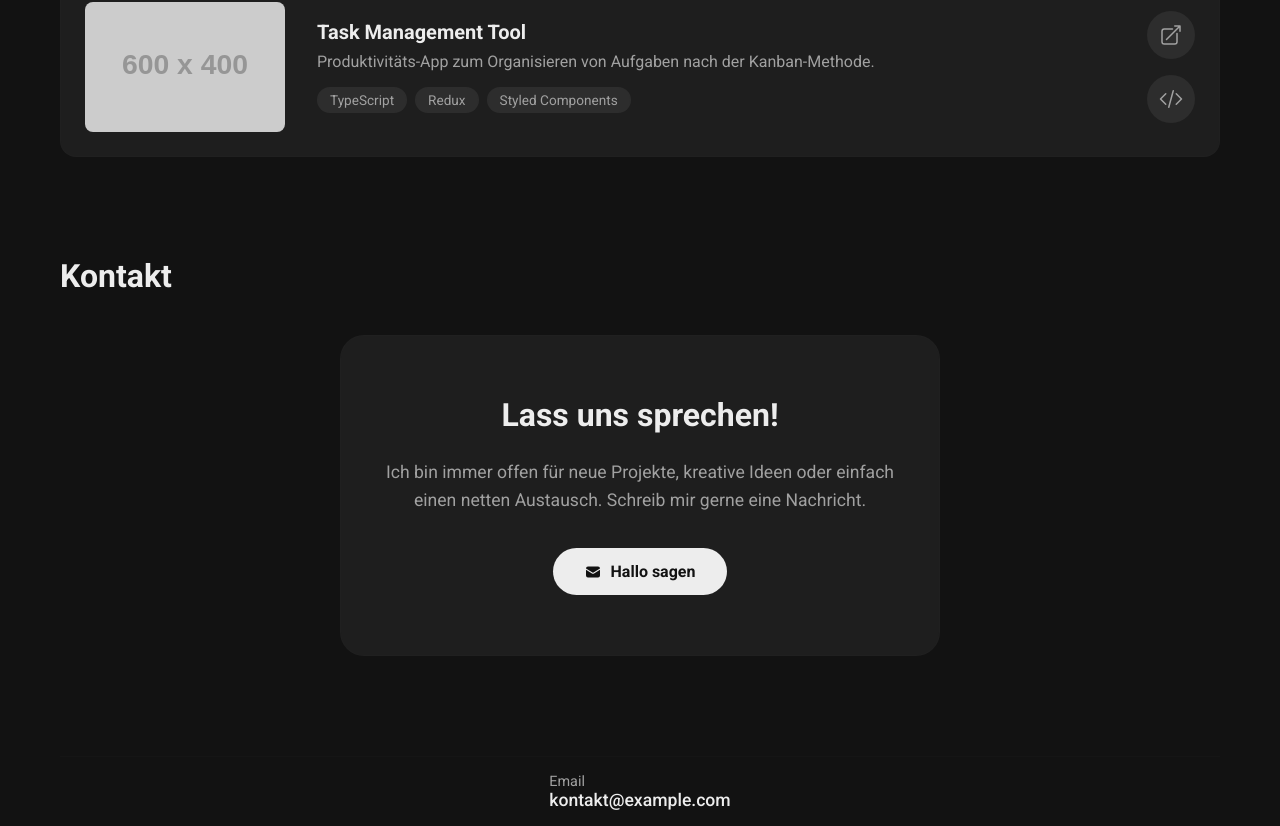
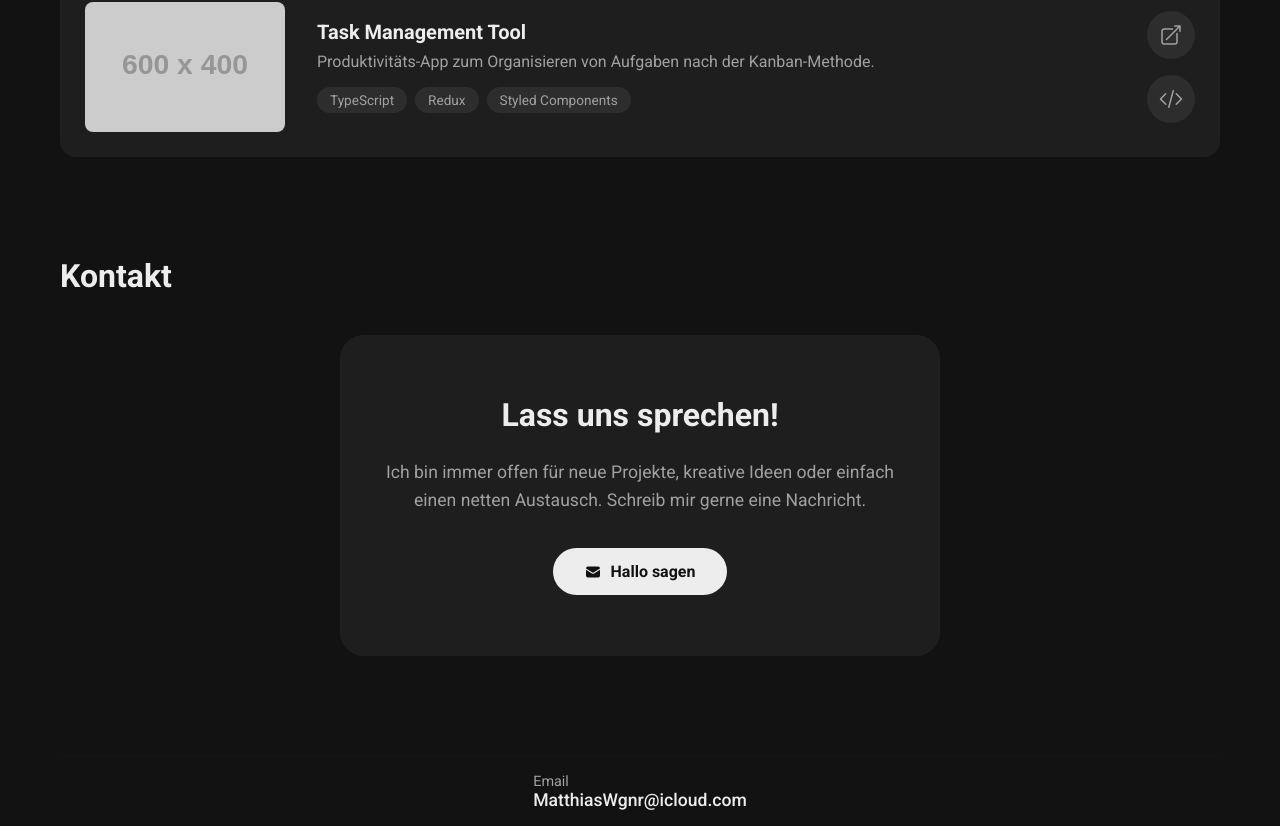
Before and after one commit to MatzeW95/portfolio_website, a React (Vite) app: page / in a window 1280 px wide. Shown: the part 2217-3043 px from the top of the page. Built offline with nearby package versions, Linux system fonts and the light colour scheme.

Commit message:
Update contact email to iCloud address
Replace placeholder kontakt@example.com with MatthiasWgnr@icloud.com in src/components/contact.jsx (both mailto link and displayed email). Also remove an obsolete inline comment related to an additional email field.

```diff
--- a/src/components/contact.jsx
+++ b/src/components/contact.jsx
@@ -14,19 +14,17 @@ const Contact = () => {
             Ich bin immer offen für neue Projekte, kreative Ideen oder einfach einen netten Austausch.
             Schreib mir gerne eine Nachricht.
           </p>
-          <a href="mailto:kontakt@example.com" className="contact-button-primary">
+          <a href="mailto:MatthiasWgnr@icloud.com" className="contact-button-primary">
             <HiEnvelope />
             Hallo sagen
           </a>
         </div>
       </div>
-
-      {/* Zusätzliches E-Mail Feld (aus Option 3) */}
       <div className="contact-email-wrapper">
         <div className="contact-detail-item">
           <div>
             <span className="contact-detail-label">Email</span>
-            <span className="contact-detail-value">kontakt@example.com</span>
+            <span className="contact-detail-value">MatthiasWgnr@icloud.com</span>
           </div>
         </div>
       </div>
```
